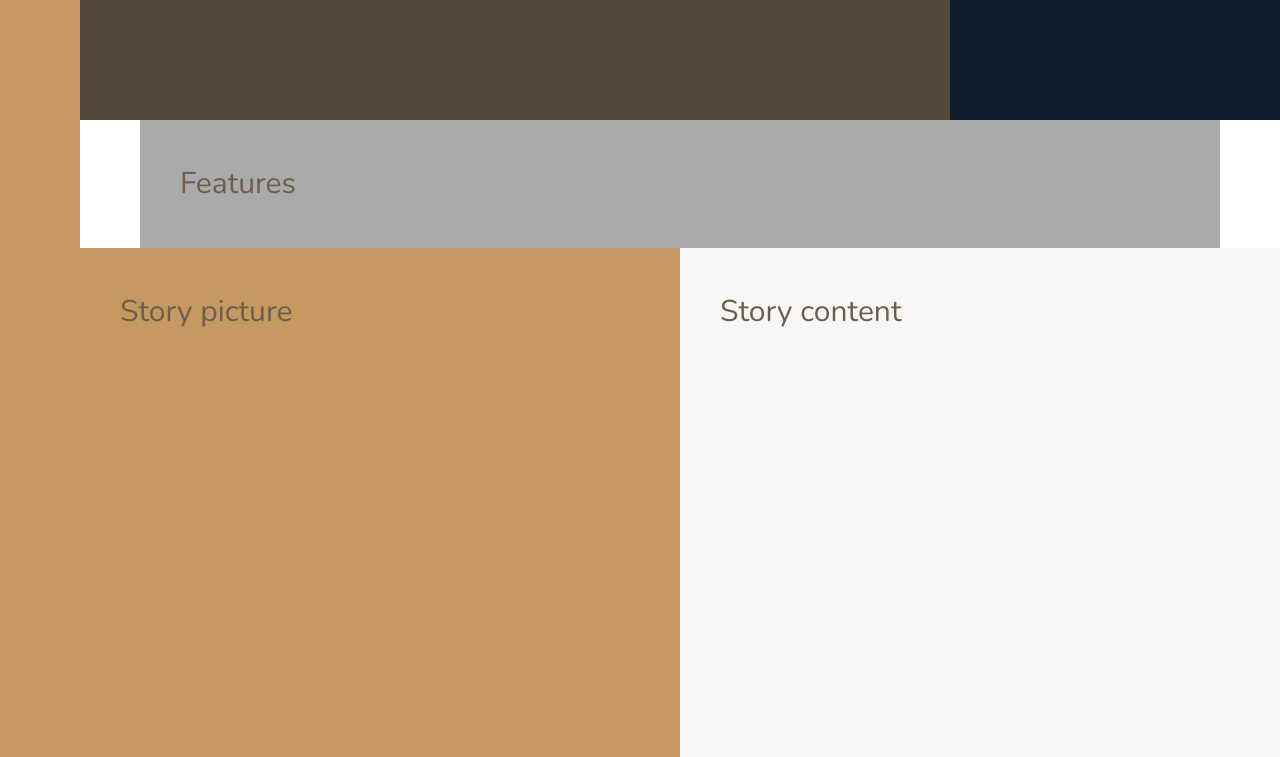
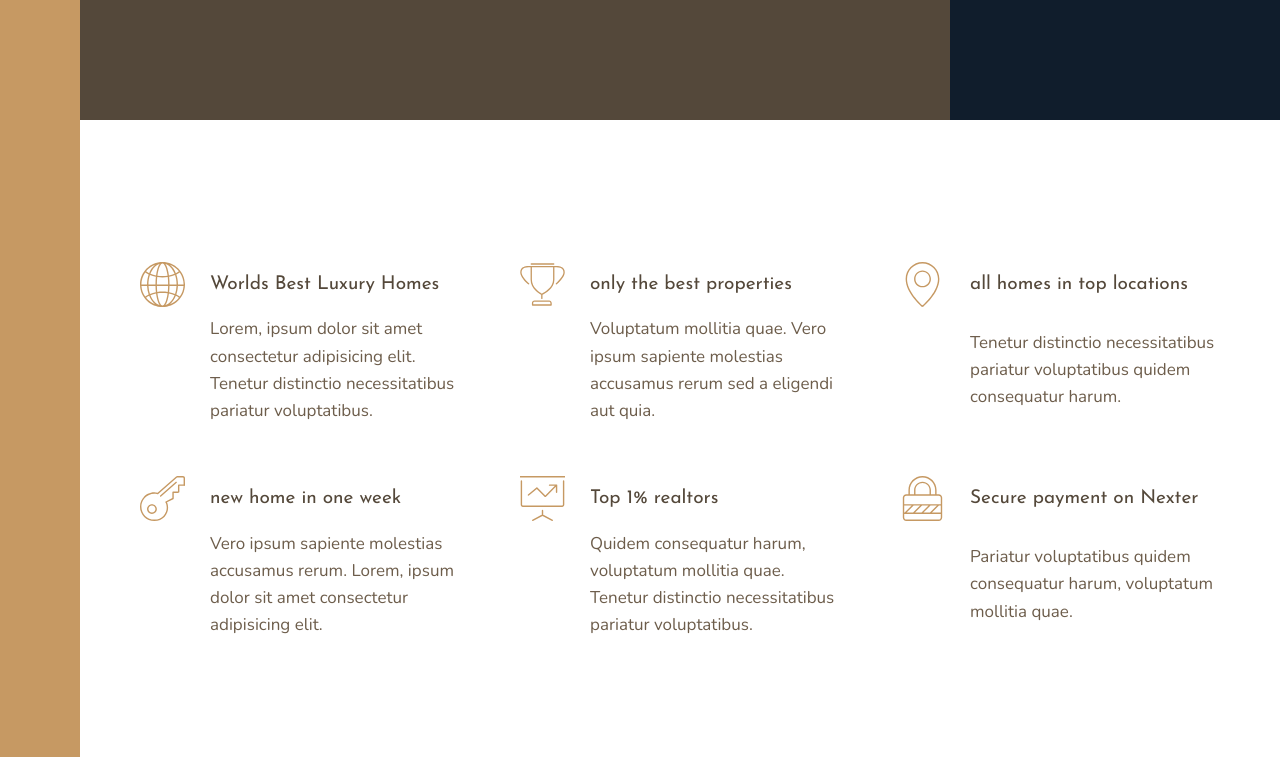
Before and after one commit to Jasenpan1987/nexter, a website: page index.html in a window 1280 px wide. Shown: the part 520-1277 px from the top of the page. Drawn offline with nearby package versions, Linux system fonts and the light colour scheme.

Commit message:
feature section

```diff
--- a/index.html
+++ b/index.html
@@ -25,7 +25,65 @@
         </div>
 
         <section class="features">
-            Features
+            <div class="feature">
+                <svg class="feature__icon">
+                    <use xlink:href="img/sprite.svg#icon-global"></use>
+                </svg>
+                <h4 class="heading-4 heading-4--dark">Worlds Best Luxury Homes</h4>
+                <p class="feature__text">
+                    Lorem, ipsum dolor sit amet consectetur adipisicing elit. Tenetur distinctio necessitatibus pariatur voluptatibus.
+                </p>
+            </div>
+
+            <div class="feature">
+                <svg class="feature__icon">
+                    <use xlink:href="img/sprite.svg#icon-trophy"></use>
+                </svg>
+                <h4 class="heading-4 heading-4--dark">only the best properties</h4>
+                <p class="feature__text">
+                    Voluptatum mollitia quae. Vero ipsum sapiente molestias accusamus rerum sed a eligendi aut quia.
+                </p>
+            </div>
+
+            <div class="feature">
+                <svg class="feature__icon">
+                    <use xlink:href="img/sprite.svg#icon-map-pin"></use>
+                </svg>
+                <h4 class="heading-4 heading-4--dark">all homes in top locations</h4>
+                <p class="feature__text">
+                    Tenetur distinctio necessitatibus pariatur voluptatibus quidem consequatur harum.
+                </p>
+            </div>
+
+            <div class="feature">
+                <svg class="feature__icon">
+                    <use xlink:href="img/sprite.svg#icon-key"></use>
+                </svg>
+                <h4 class="heading-4 heading-4--dark">new home in one week</h4>
+                <p class="feature__text">
+                    Vero ipsum sapiente molestias accusamus rerum. Lorem, ipsum dolor sit amet consectetur adipisicing elit.
+                </p>
+            </div>
+
+            <div class="feature">
+                <svg class="feature__icon">
+                    <use xlink:href="img/sprite.svg#icon-presentation"></use>
+                </svg>
+                <h4 class="heading-4 heading-4--dark">Top 1% realtors</h4>
+                <p class="feature__text">
+                    Quidem consequatur harum, voluptatum mollitia quae. Tenetur distinctio necessitatibus pariatur voluptatibus.
+                </p>
+            </div>
+
+            <div class="feature">
+                <svg class="feature__icon">
+                    <use xlink:href="img/sprite.svg#icon-lock"></use>
+                </svg>
+                <h4 class="heading-4 heading-4--dark">Secure payment on Nexter</h4>
+                <p class="feature__text">
+                    Pariatur voluptatibus quidem consequatur harum, voluptatum mollitia quae.
+                </p>
+            </div>
         </section>
 
         <div class="story__pictures">
--- a/sass/_base.scss
+++ b/sass/_base.scss
@@ -48,8 +48,4 @@ body {
 
   grid-template-columns: [sidebar-start] 8rem [sidebar-end full-start] minmax(6rem, 1fr) [center-start] repeat(8, [col-start] minmax(min-content, 14rem) [col-end]) [center-end] minmax(6rem, 1fr)[full-end]; // add track names and small fixes
 
-  &>* {
-    padding: 4rem;
-    font-size: 3rem;
-  }
 }
--- a/sass/_features.scss
+++ b/sass/_features.scss
@@ -1,4 +1,28 @@
 .features {
-  background-color: $color-grey-light-2;
   grid-column: center-start / center-end;
+  margin: 15rem 0;
+  display: grid;
+  // grid-template-columns: repeat(3, 1fr);
+  grid-template-columns: repeat(auto-fit, minmax(25rem, 1fr));
+  grid-gap: 6rem;
 }
+
+.feature {
+  display: grid;
+  grid-template-columns: min-content 1fr;
+  grid-row-gap: 1.5rem;
+  grid-column-gap: 2.5rem;
+  align-items: start;
+
+  &__icon {
+    width: 4.5rem;
+    height: 4.5rem;
+    fill: $color-primary;
+    grid-row: 1 / span 2; // 1 / -1 won't work here, -1 only works on inplicit rows or columns
+    transform: translateY(-.8rem);
+  }
+
+  &__text {
+    font-size: 1.7rem;
+  }
+}
--- a/sass/_typography.scss
+++ b/sass/_typography.scss
@@ -0,0 +1,28 @@
+%heading {
+  font-family: $font-display;
+  font-weight: 500;
+}
+
+.heading {
+  &-1 {
+    @extend %heading;
+  }
+  &-2 {
+    @extend %heading;
+  }
+  &-3 {
+    @extend %heading;
+  }
+  &-4 {
+    @extend %heading;
+    font-size: 1.9rem;
+
+    &--light {
+      color: $color-grey-light-1;
+    }
+
+    &--dark {
+      color: $color-grey-dark-1
+    }
+  }
+}
```
Also changed, not shown: css/style.css.
